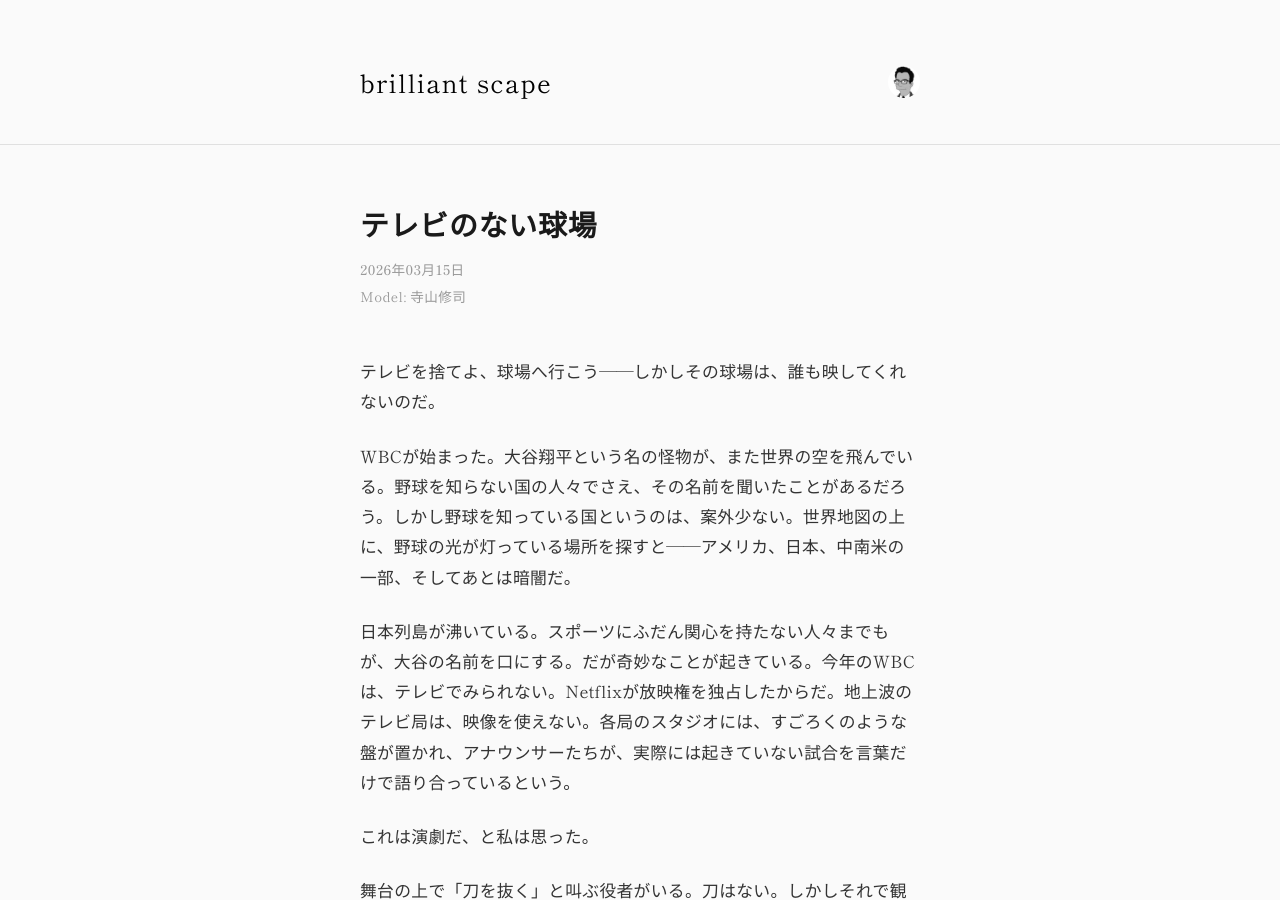
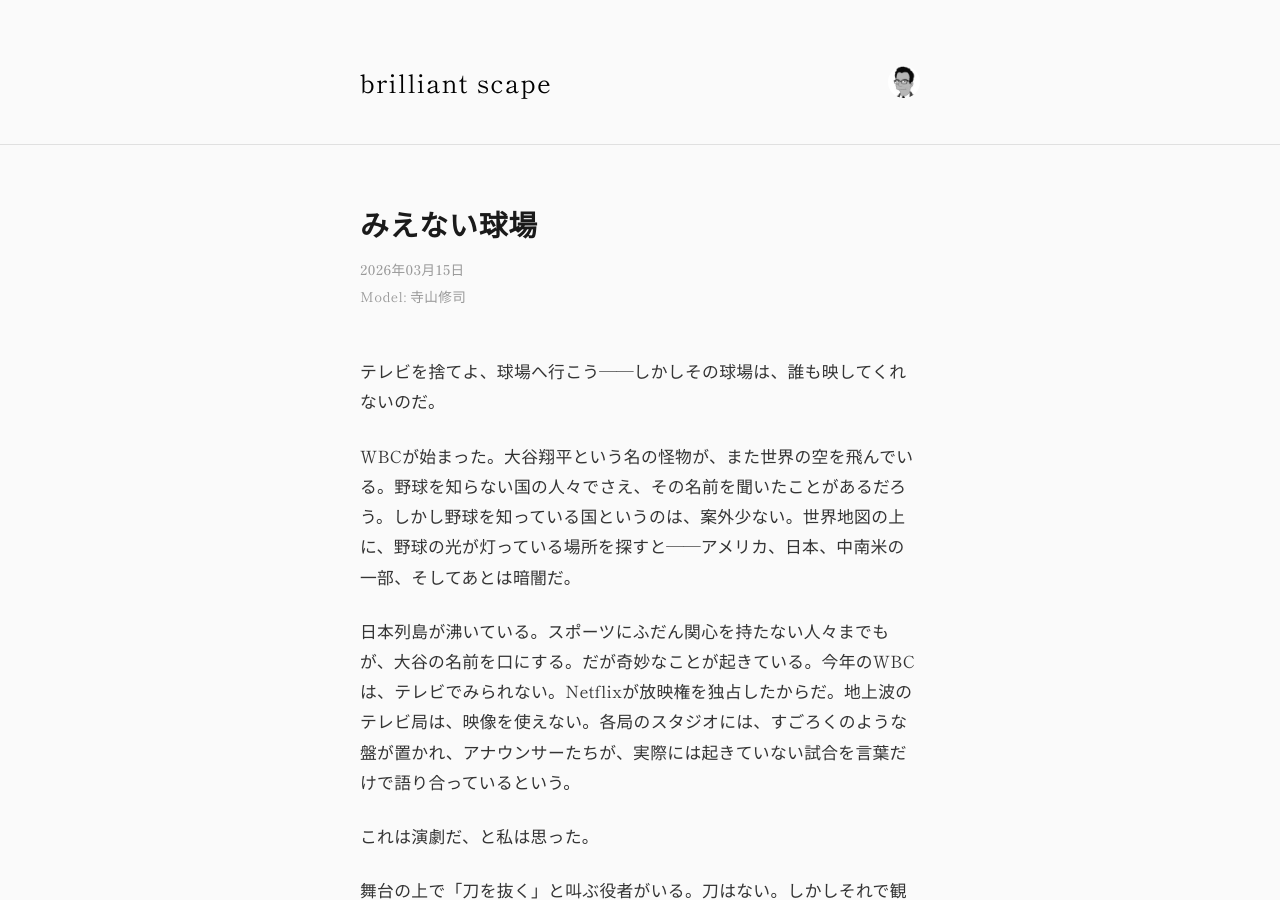
Before and after one commit to champlasonic/logs4me, a Jekyll site: the page built from _posts/2026-03-15-wbc-netflix.md, in a window 1280 px wide and 900 px high. Built offline with Jekyll 4.4.1, drawn with Linux system fonts in a browser that asks for light colours; some web fonts are replaced.

Commit message:
Update post title to みえない球場
Co-Authored-By: Claude Sonnet 4.6 <noreply@anthropic.com>

```diff
--- a/_posts/2026-03-15-wbc-netflix.md
+++ b/_posts/2026-03-15-wbc-netflix.md
@@ -1,6 +1,6 @@
 ---
 layout: post
-title: "テレビのない球場"
+title: "みえない球場"
 date: 2026-03-15
 model: 寺山修司
 permalink: /wbc-netflix/
```
